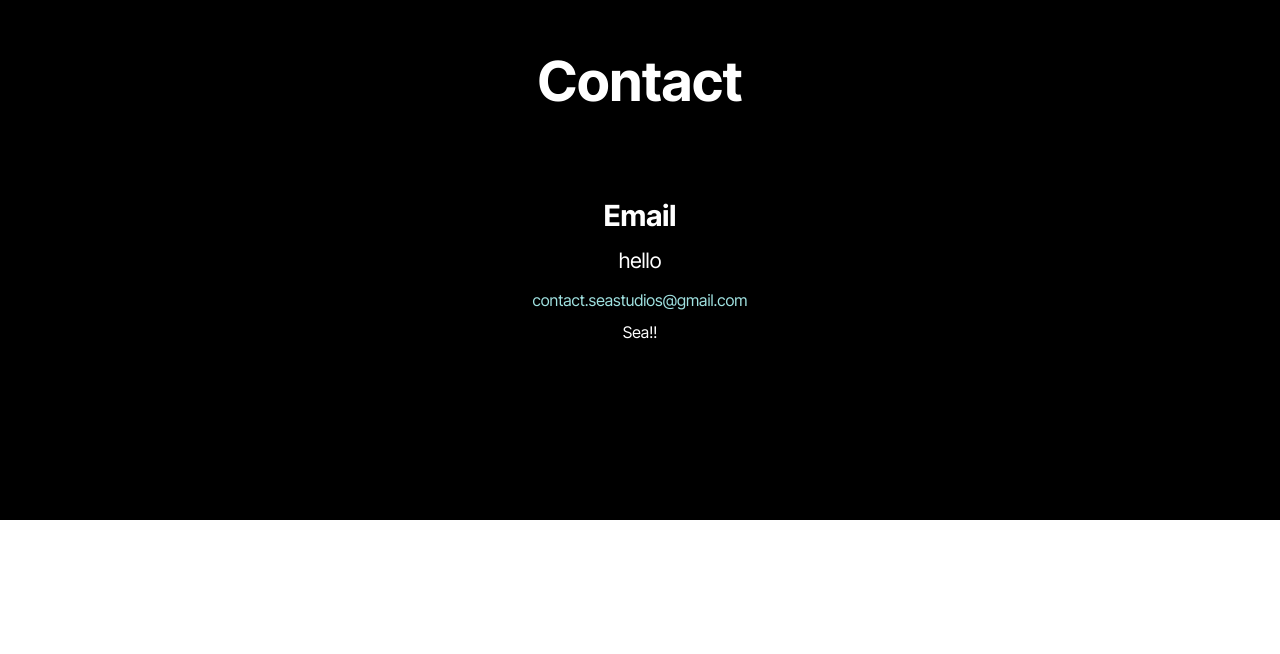
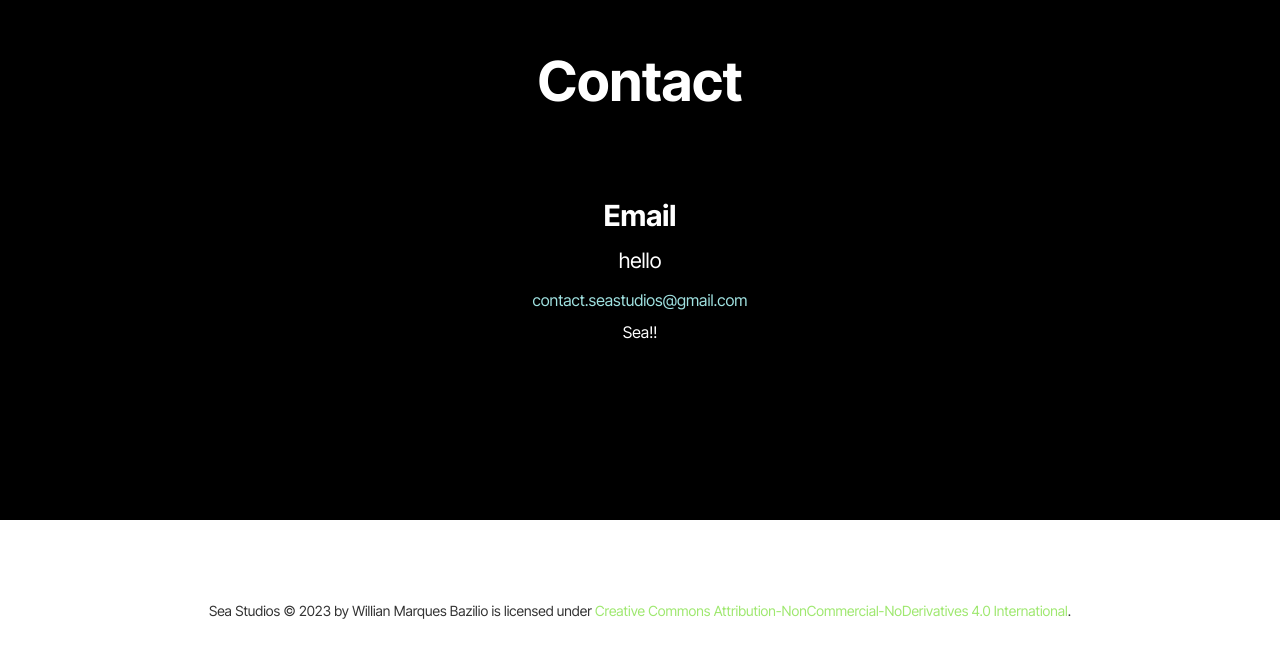
Before and after one commit to Noutzhz/seastudios, a plain HTML site: page index.html in a window 1280 px wide. Shown: the part 2762-3416 px from the top of the page. Before the commit the page ends 3346 px from the top, so only its background shows below. Drawn offline with Linux system fonts and the light colour scheme.

Commit message:
Update index.html

```diff
--- a/index.html
+++ b/index.html
@@ -163,6 +163,10 @@
 <script src="assets/ytplayer/index.js"></script>
 <script src="assets/theme/js/script.js"></script>
 
+<footer style="text-align: center; padding: 20px; font-size: 14px; color: #333;">
+  <p>Sea Studios © 2023 by Willian Marques Bazilio is licensed under <a href="https://creativecommons.org/licenses/by-nc-nd/4.0/" target="_blank">Creative Commons Attribution-NonCommercial-NoDerivatives 4.0 International</a>.</p>
+</footer>
+
 
 </body>
 </html>
```
